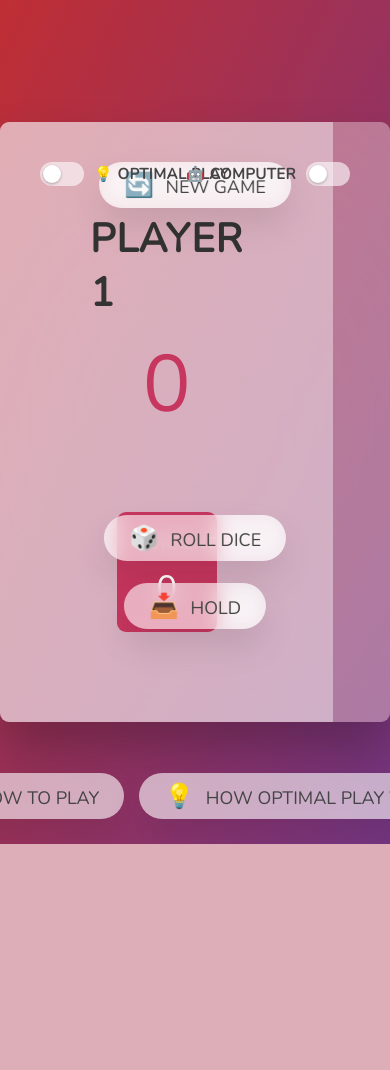
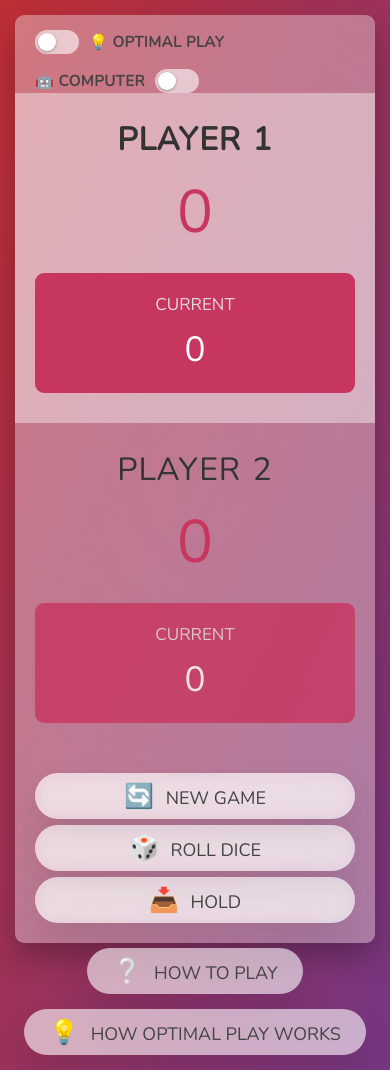
Before and after one commit to IamYVJ/Game-PigGame, a PHP site: page /index.html in a window 390 px wide. Before the commit the page ends 844 px from the top, so only its background shows below. Run offline with PHP 8.4, Linux system fonts and the light colour scheme.

Commit message:
Added UI Mobile Compatibility

```diff
--- a/style.css
+++ b/style.css
@@ -397,3 +397,136 @@
 .info-bar .btn:active {
   transform: translateY(3px);
 }
+
+/* ============================================================= */
+/* RESPONSIVE / MOBILE                                            */
+/* The desktop design uses a fixed 1000x600 panel with absolutely */
+/* positioned controls. On narrow screens we switch to a simple  */
+/* vertical, scrollable flow.                                     */
+/* ============================================================= */
+@media (max-width: 768px) {
+  /* Let the page grow and scroll instead of forcing one viewport */
+  body {
+    height: auto;
+    min-height: 100vh;
+    flex-direction: column;
+    justify-content: flex-start;
+    align-items: center;
+    padding: 1.5rem;
+  }
+
+  /* Panel becomes fluid and stacks its contents vertically */
+  main {
+    width: 100%;
+    height: auto;
+    flex-direction: column;
+    overflow: visible;
+    box-shadow: 0 1.5rem 3rem rgba(0, 0, 0, 0.25);
+  }
+
+  /* Corner toggles join the flow as full-width rows at the top */
+  .optimal-toggle,
+  .cpu-toggle {
+    position: static;
+    top: auto;
+    left: auto;
+    right: auto;
+    width: 100%;
+    padding: 1.5rem 2rem 0;
+    z-index: auto;
+  }
+  .optimal-toggle {
+    justify-content: flex-start;
+  }
+  .cpu-toggle {
+    flex-direction: row;
+    align-items: center;
+    justify-content: space-between;
+    flex-wrap: wrap;
+    gap: 1rem 1.5rem;
+  }
+
+  /* Player cards stack full width */
+  .player {
+    flex: none;
+    width: 100%;
+    padding: 3rem 2rem 4rem;
+  }
+  .score {
+    margin-bottom: 2rem;
+  }
+  .current {
+    width: 100%;
+    max-width: 32rem;
+  }
+
+  /* Dice flows centrally instead of being absolutely positioned */
+  .dice {
+    position: static;
+    transform: none;
+    margin: 1rem auto 0;
+  }
+
+  /* Action buttons flow at the bottom as full-width tap targets */
+  .btn--new,
+  .btn--roll,
+  .btn--hold {
+    position: static;
+    left: auto;
+    top: auto;
+    transform: none;
+    display: block;
+    width: 90%;
+    max-width: 32rem;
+    margin: 0.6rem auto 0;
+  }
+  .btn--new {
+    margin-top: 2rem;
+  }
+  .btn--hold {
+    margin-bottom: 2rem;
+  }
+  .btn--new:active,
+  .btn--roll:active,
+  .btn--hold:active {
+    transform: translateY(3px);
+  }
+
+  /* Info bar joins the scroll flow and wraps if the buttons are wide */
+  .info-bar {
+    position: static;
+    bottom: auto;
+    flex-wrap: wrap;
+    width: 100%;
+    margin-top: 0.5rem;
+  }
+
+  /* Modals fit small screens */
+  .modal {
+    width: 90%;
+    padding: 3rem 2.5rem;
+  }
+  .modal__title {
+    font-size: 2.6rem;
+  }
+  .modal__intro {
+    font-size: 1.7rem;
+  }
+  .modal__rules {
+    font-size: 1.6rem;
+    padding-left: 2rem;
+  }
+}
+
+/* Very small phones: trim the oversized score type and spacing */
+@media (max-width: 430px) {
+  .name {
+    font-size: 3.2rem;
+  }
+  .score {
+    font-size: 6rem;
+  }
+  .player {
+    padding: 2.5rem 1.5rem 3rem;
+  }
+}
```
